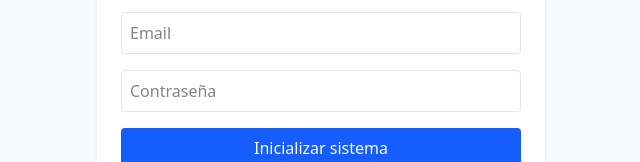
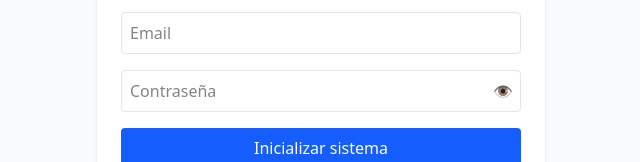
Before and after one commit to benjaminreciolopez/app180-frontend, a Next.js app: page /setup in a window 1280 px wide. Shown: the part 390-552 px from the top of the page, without its empty margins (319-959 px from the left). Built offline with nearby package versions, Linux system fonts and the light colour scheme; no server answers; sample sign-in values are in the browser's storage.

Commit message:
martes, 20 de enero de 2026

```diff
--- a/app/setup/page.tsx
+++ b/app/setup/page.tsx
@@ -11,6 +11,7 @@ export default function SetupPage() {
   const [password, setPassword] = useState("");
   const [nombre, setNombre] = useState("");
   const [empresa, setEmpresa] = useState("");
+  const [showPassword, setShowPassword] = useState(false);
 
   const [loading, setLoading] = useState(false);
   const [error, setError] = useState("");
@@ -80,14 +81,25 @@ export default function SetupPage() {
           onChange={(e) => setEmail(e.target.value)}
         />
 
+        <div className="relative">
           <input
             required
-          type="password"
+            type={showPassword ? "text" : "password"}
             placeholder="Contraseña"
-          className="border p-2 w-full rounded"
+            className="border p-2 w-full rounded pr-10"
             value={password}
             onChange={(e) => setPassword(e.target.value)}
           />
+
+          <button
+            type="button"
+            onClick={() => setShowPassword((v) => !v)}
+            className="absolute right-2 top-1/2 -translate-y-1/2 text-gray-500 hover:text-gray-700"
+            tabIndex={-1}
+          >
+            {showPassword ? "🙈" : "👁️"}
+          </button>
+        </div>
 
         <button
           type="submit"
```
Lines whose indentation alone changed are shown as unchanged.
